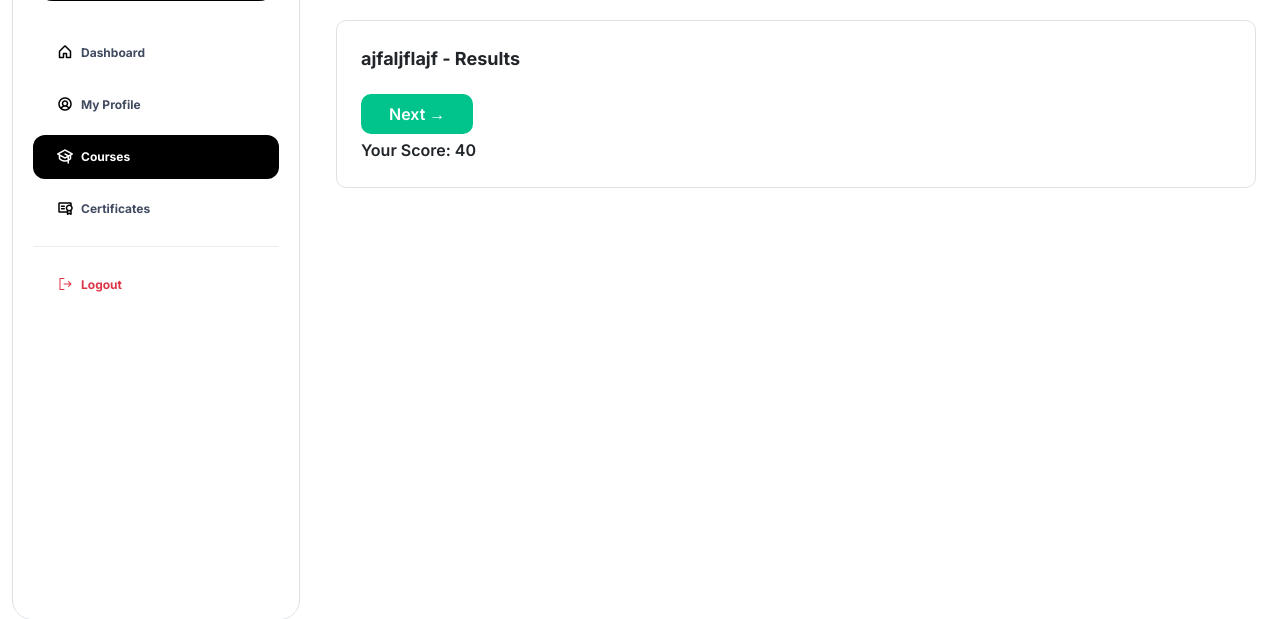
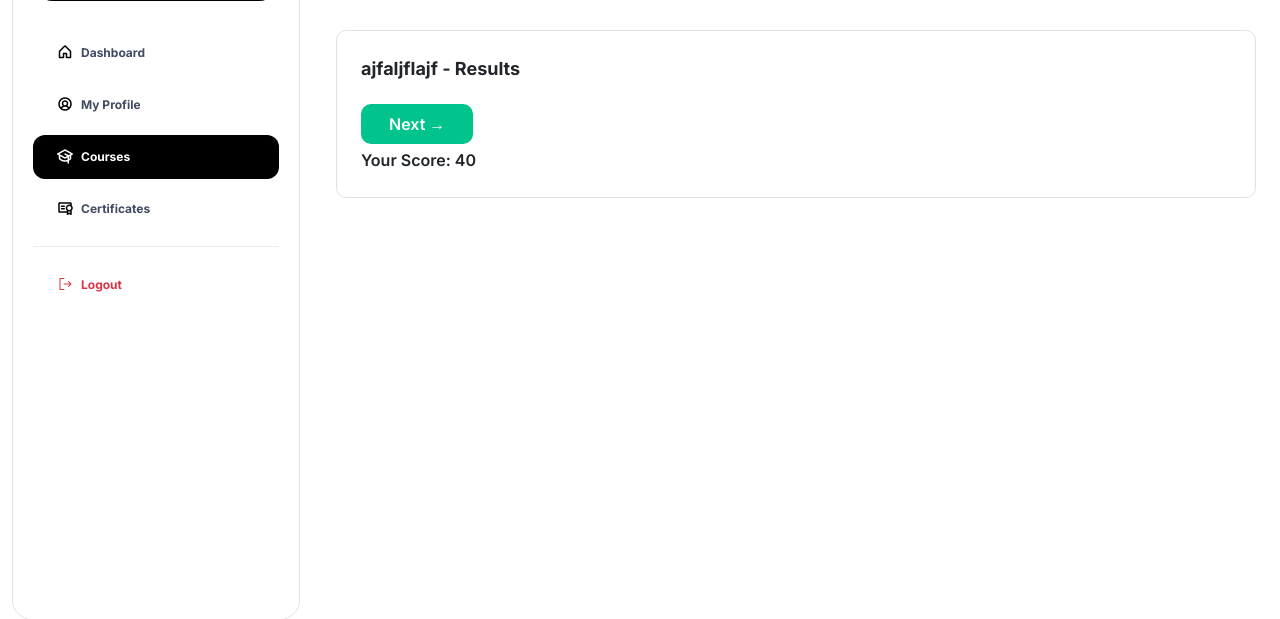
Before and after one commit to anointing1234/winlos, a Django app: template core/templates/student_portal/exam_pages/quiz_answer.html in a window 1280 px wide. Shown: the part 261-880 px from the top of the page. Run offline with Django 5.2, Linux system fonts and the light colour scheme; the template is opened without the code that fills it: values that come from a table or form of the project are taken from there, others are empty; data comes from the database, SQL or seed files in the repository; some libraries are stand-ins or nearby versions.

Commit message:
commited

```diff
--- a/core/templates/student_portal/exam_pages/quiz_answer.html
+++ b/core/templates/student_portal/exam_pages/quiz_answer.html
@@ -771,7 +771,7 @@
                     </div>
 
             <!-- MAIN EXAM AREA -->
-            <div class="text-black rounded-10 p-24 border bg-white">
+            <div style="margin-top:10px;" class="text-black rounded-10 p-24 border bg-white">
 
                 <p style="margin-bottom:20px; font-size:large;" class="text-dark fw-bold text-15">{{ exam.title }} - Results</p>
 
```
